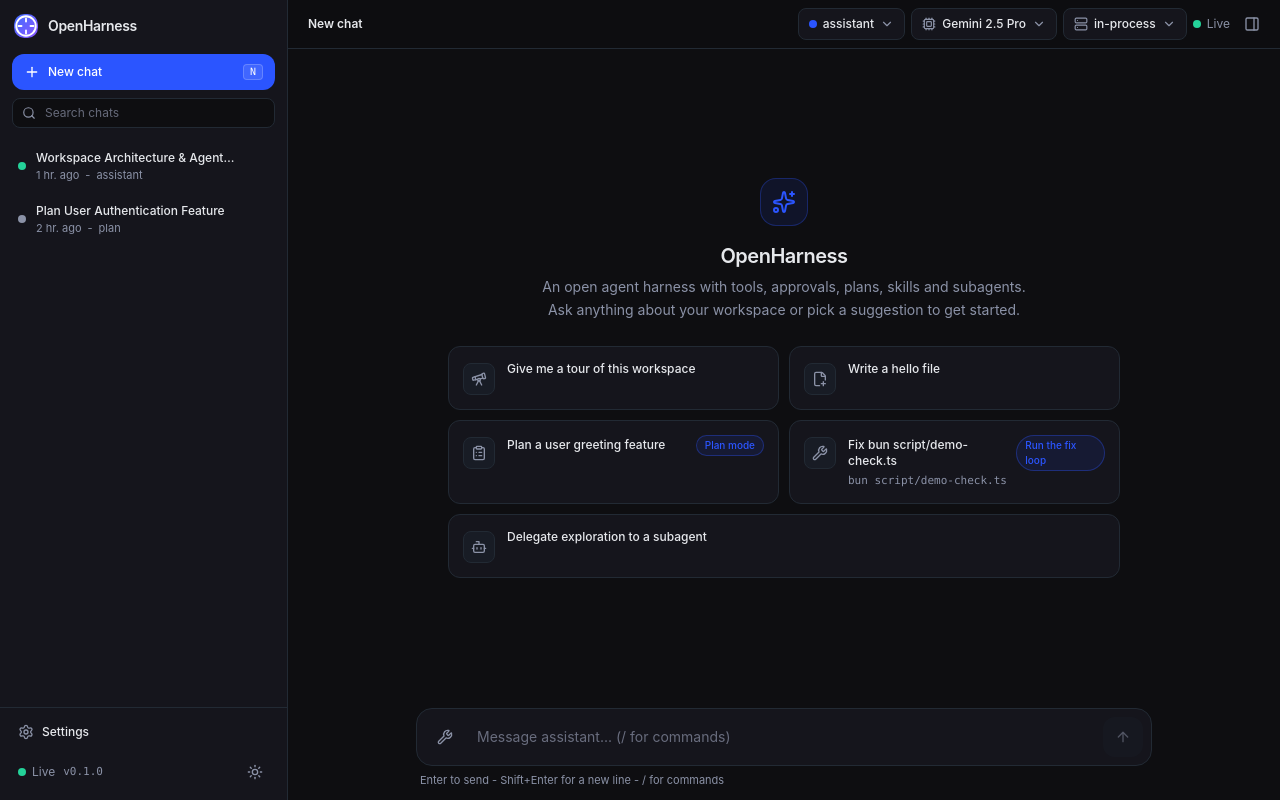
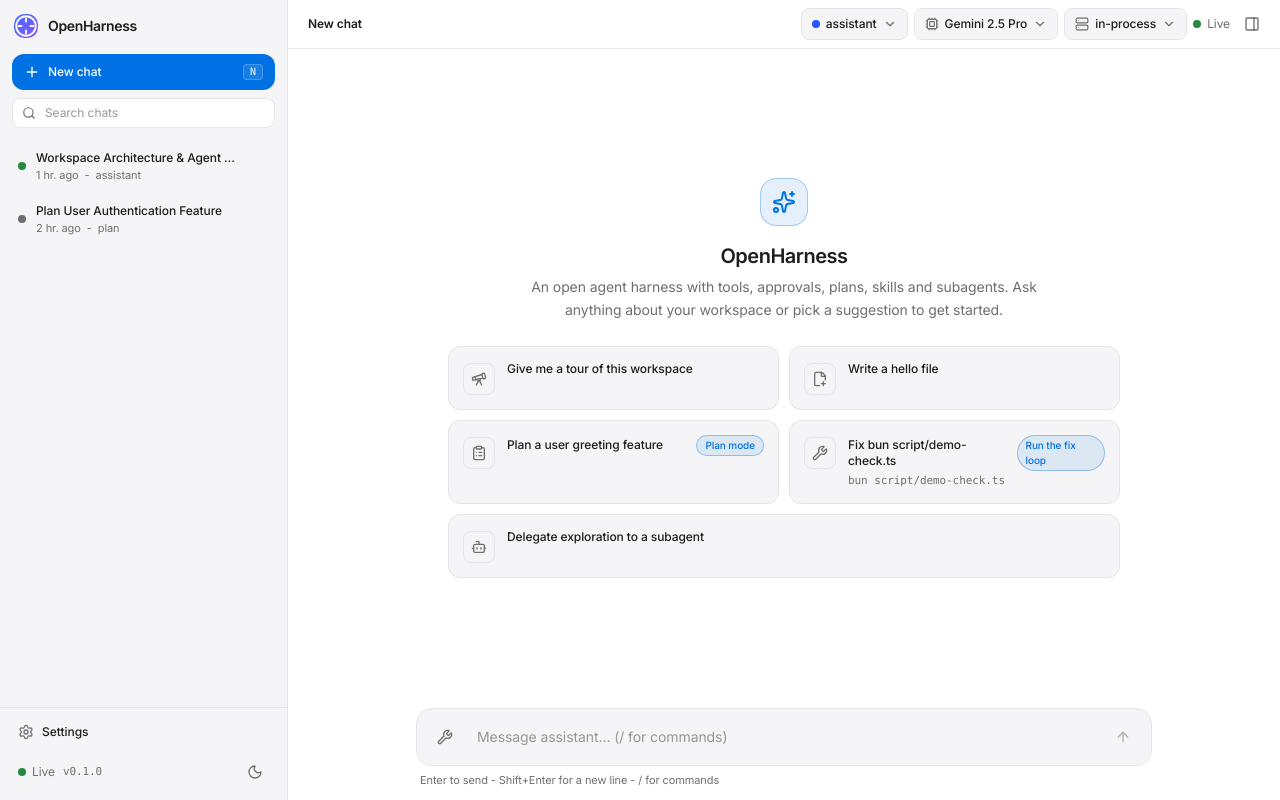
Before and after one commit to nihald2000/OpenHarness, a React (Vite) app: page / in a window 1280 px wide. Built offline with nearby package versions, Linux system fonts and the light colour scheme.

Commit message:
style(phase-1): define Apple light-mode tokens, Inter typography scale, and reduced-motion utilities

```diff
--- a/index.html
+++ b/index.html
@@ -1,5 +1,5 @@
 <!doctype html>
-<html lang="en" class="dark">
+<html lang="en" class="light">
   <head>
     <meta charset="UTF-8" />
     <meta name="viewport" content="width=device-width, initial-scale=1.0" />
@@ -8,11 +8,18 @@
     <meta property="og:title" content="OpenHarness" />
     <meta property="og:description" content="Chat with OpenHarness agents, protocols, apps, plan, skills and subagents." />
     <link rel="icon" type="image/svg+xml" href="/icon.svg" />
+    <link rel="preconnect" href="https://fonts.googleapis.com" />
+    <link rel="preconnect" href="https://fonts.gstatic.com" crossorigin />
+    <link href="https://fonts.googleapis.com/css2?family=Inter:wght@400;500;600;700&display=swap" rel="stylesheet" />
     <script>
       try {
         var t = localStorage.getItem('oh-theme');
-        if (t === 'light') {
-          var d = document.documentElement;
+        var d = document.documentElement;
+        if (t === 'dark') {
+          d.classList.add('dark');
+          d.classList.remove('light');
+          d.style.colorScheme = 'dark';
+        } else {
           d.classList.add('light');
           d.classList.remove('dark');
           d.style.colorScheme = 'light';
--- a/src/index.css
+++ b/src/index.css
@@ -1,45 +1,46 @@
 @import "tailwindcss";
+@custom-variant dark (&:where(.dark, .dark *));
 @custom-variant light (&:where(.light, .light *));
 
-:root {
-  --bg: #0e0e11;
-  --bg-elev: #15151c;
-  --bg-subtle: #181c25;
-  --bg-hover: #1f242e;
-  --fg: #e6e8ec;
-  --fg-muted: #8b92a7;
-  --muted: #8b92a7;
-  --border: #222a34;
-  --accent: #2b55ff;
-  --accent-strong: #0d3cd6;
-  --color-accent: #2b55ff;
-  --color-accent-strong: #0d3cd6;
-  --accent-fg: #ffffff;
-  --danger: #f87272;
-  --warning: #e0bf24;
-  --success: #24d299;
-  --code-bg: #0f131c;
-  color-scheme: dark;
-}
+:root,
+.light {
+  --bg: #FFFFFF;
+  --bg-elev: #F5F5F7;
+  --bg-subtle: #F5F5F7;
+  --bg-hover: #EBEBED;
+  --fg: #1D1D1F;
+  --fg-muted: #6E6E73;
+  --muted: #6E6E73;
+  --border: #E5E5EA;
+  --accent: #0071E3;
+  --accent-strong: #005BB5;
+  --color-accent: #0071E3;
+  --color-accent-strong: #005BB5;
+  --accent-fg: #FFFFFF;
+  --danger: #D70015;
+  --warning: #B25000;
+  --success: #248A3D;
+  --code-bg: #F5F5F7;
+  --surface-glass: rgba(255, 255, 255, 0.82);
+  --overlay: rgba(29, 29, 31, 0.32);
+  --shadow-subtle: 0 1px 2px rgba(0, 0, 0, 0.04);
+  --shadow-popover: 0 8px 24px rgba(0, 0, 0, 0.08), 0 1px 2px rgba(0, 0, 0, 0.04);
 
-.light {
-  --bg: #ffffff;
-  --bg-elev: #f6f8fb;
-  --bg-subtle: #eff1f5;
-  --bg-hover: #e6e9ef;
-  --fg: #05151b;
-  --fg-muted: #6b6e77;
-  --muted: #6b6e77;
-  --border: #e2e4ea;
-  --accent: #2b55ff;
-  --accent-strong: #002eec;
-  --color-accent: #2b55ff;
-  --color-accent-strong: #002eec;
-  --accent-fg: #ffffff;
-  --danger: #d42626;
-  --warning: #b45309;
-  --success: #059669;
-  --code-bg: #f4f5f8;
+  --radius-control: 0.5rem;
+  --radius-card: 0.75rem;
+  --radius-panel: 1rem;
+
+  --text-12: 0.75rem;
+  --text-14: 0.875rem;
+  --text-16: 1rem;
+  --text-20: 1.25rem;
+  --text-28: 1.75rem;
+  --text-40: 2.5rem;
+
+  --ease-apple: cubic-bezier(0.16, 1, 0.3, 1);
+  --duration-fast: 150ms;
+  --duration-base: 200ms;
+
   color-scheme: light;
 }
 
@@ -58,23 +59,71 @@
   --color-warning: var(--warning);
   --color-success: var(--success);
   --color-code: var(--code-bg);
-  --font-sans: -apple-system, system-ui, BlinkMacSystemFont, "Segoe UI", Roboto, "Helvetica Neue", Arial, sans-serif;
-  --font-mono: ui-monospace, "Cascadia Code", "SF Mono", Menlo, Consolas, "Liberation Mono", monospace;
+  --color-glass: var(--surface-glass);
+  --color-overlay: var(--overlay);
+  --shadow-card: var(--shadow-subtle);
+  --shadow-menu: var(--shadow-popover);
+  --font-sans: "Inter", -apple-system, "SF Pro Text", BlinkMacSystemFont, system-ui, sans-serif;
+  --font-mono: "SF Mono", ui-monospace, "Cascadia Code", Menlo, Consolas, "Liberation Mono", monospace;
 }
 
 @layer base {
-  html, body { height: 100%; margin: 0; padding: 0; }
-  body { background: var(--bg); color: var(--fg); font-family: var(--font-sans); -webkit-font-smoothing: antialiased; }
-  ::selection { background: color-mix(in srgb, var(--accent) 35%, transparent); }
-  :focus-visible { outline: 2px solid var(--accent); outline-offset: 2px; }
-  * { scrollbar-width: thin; scrollbar-color: var(--border) transparent; }
+  html, body {
+    height: 100%;
+    margin: 0;
+    padding: 0;
+  }
+  body {
+    background: var(--bg);
+    color: var(--fg);
+    font-family: var(--font-sans);
+    font-size: var(--text-14);
+    line-height: 1.5;
+    letter-spacing: -0.006em;
+    -webkit-font-smoothing: antialiased;
+    -moz-osx-font-smoothing: grayscale;
+  }
+  h1, h2, h3, h4 {
+    letter-spacing: -0.022em;
+    line-height: 1.25;
+    color: var(--fg);
+  }
+  ::selection {
+    background: color-mix(in srgb, var(--accent) 20%, transparent);
+  }
+  :focus-visible {
+    outline: 2px solid var(--accent);
+    outline-offset: 2px;
+  }
+  * {
+    scrollbar-width: thin;
+    scrollbar-color: var(--border) transparent;
+  }
+}
+
+/* Coarse-pointer 44x44px hit-area expansion while keeping desktop compact */
+.touch-target {
+  position: relative;
+}
+@media (pointer: coarse) {
+  .touch-target::after {
+    content: "";
+    position: absolute;
+    top: 50%;
+    left: 50%;
+    width: max(100%, 44px);
+    height: max(100%, 44px);
+    transform: translate(-50%, -50%);
+  }
 }
 
 @keyframes oh-fade-in {
   from { opacity: 0; transform: translateY(4px); }
   to { opacity: 1; transform: none; }
 }
-.animate-fade-in { animation: oh-fade-in 140ms ease-out both; }
+.animate-fade-in {
+  animation: oh-fade-in 180ms var(--ease-apple) both;
+}
 
 @keyframes oh-caret {
   50% { opacity: 0; }
@@ -82,9 +131,9 @@
 .streaming-caret > :last-child::after {
   content: "";
   display: inline-block;
-  width: 0.6em;
+  width: 0.5em;
   height: 1em;
-  margin-left: 2px;
+  margin-left: 4px;
   vertical-align: -0.15em;
   background: var(--accent);
   animation: oh-caret 1s steps(1) infinite;
@@ -95,12 +144,15 @@
     animation-duration: 0.01ms !important;
     animation-iteration-count: 1 !important;
     transition-duration: 0.01ms !important;
+    scroll-behavior: auto !important;
   }
 }
 
 @layer components {
   .markdown {
-    line-height: 1.65;
+    font-size: var(--text-16);
+    line-height: 1.5;
+    color: var(--fg);
     overflow-wrap: anywhere;
   }
   .markdown > :first-child { margin-top: 0; }
@@ -111,57 +163,58 @@
   .markdown blockquote,
   .markdown table,
   .markdown pre {
-    margin: 0.65em 0;
+    margin: 12px 0;
   }
   .markdown h1,
   .markdown h2,
   .markdown h3,
   .markdown h4 {
-    font-weight: 650;
-    line-height: 1.3;
-    margin: 1.5em 0 0.5em;
+    font-weight: 600;
+    letter-spacing: -0.022em;
+    line-height: 1.25;
+    margin: 24px 0 8px;
   }
-  .markdown h1 { font-size: 1.4em; }
-  .markdown h2 { font-size: 1.25em; }
-  .markdown h3 { font-size: 1.1em; }
-  .markdown h4 { font-size: 1em; }
-  .markdown ul { list-style: disc; padding-left: 1.4em; }
-  .markdown ol { list-style: decimal; padding-left: 1.4em; }
-  .markdown li { margin: 0.2em 0; }
+  .markdown h1 { font-size: var(--text-28); }
+  .markdown h2 { font-size: var(--text-20); }
+  .markdown h3 { font-size: var(--text-16); }
+  .markdown h4 { font-size: var(--text-14); }
+  .markdown ul { list-style: disc; padding-left: 20px; }
+  .markdown ol { list-style: decimal; padding-left: 20px; }
+  .markdown li { margin: 4px 0; }
   .markdown a {
     color: var(--accent);
     text-decoration: underline;
     text-underline-offset: 2px;
   }
-  .markdown strong { font-weight: 650; }
+  .markdown strong { font-weight: 600; }
   .markdown blockquote {
-    border-left: 3px solid var(--border);
-    padding-left: 0.7em;
+    border-left: 2px solid var(--border);
+    padding-left: 12px;
     color: var(--fg-muted);
   }
   .markdown hr {
     border: 0;
     border-top: 1px solid var(--border);
-    margin: 1.2em 0;
+    margin: 20px 0;
   }
   .markdown :not(pre) > code {
     font-family: var(--font-mono);
-    font-size: 0.92em;
+    font-size: 0.875em;
     background: var(--bg-subtle);
     border: 1px solid var(--border);
-    border-radius: 5px;
-    padding: 0.05em 0.35em;
+    border-radius: 4px;
+    padding: 2px 6px;
   }
   .markdown table {
     display: block;
     overflow-x: auto;
     border-collapse: collapse;
-    font-size: 0.92em;
+    font-size: var(--text-14);
   }
   .markdown th,
   .markdown td {
     border: 1px solid var(--border);
-    padding: 0.45em 0.75em;
+    padding: 8px 12px;
   }
   .markdown th {
     background: var(--bg-subtle);
@@ -169,6 +222,6 @@
   }
   .markdown input[type="checkbox"] {
     accent-color: var(--accent);
-    margin-right: 0.4em;
+    margin-right: 8px;
   }
 }
--- a/src/lib/app-context.tsx
+++ b/src/lib/app-context.tsx
@@ -97,7 +97,7 @@
 }
 
 export function AppProvider({ children }: { children: React.ReactNode }) {
-  const [theme, setTheme] = useState<"dark" | "light">("dark");
+  const [theme, setTheme] = useState<"dark" | "light">("light");
   const [toasts, setToasts] = useState<ToastItem[]>([]);
   const toastTimers = useRef<Map<string, ReturnType<typeof setTimeout>>>(new Map());
 
@@ -132,8 +132,8 @@
   useEffect(() => {
     try {
       const savedTheme = localStorage.getItem(THEME_STORAGE_KEY);
-      if (savedTheme === "light") {
-        setTheme("light");
+      if (savedTheme === "dark" || savedTheme === "light") {
+        setTheme(savedTheme);
       }
       const savedDraft = localStorage.getItem(DRAFT_STORAGE_KEY);
       if (savedDraft) {
```
